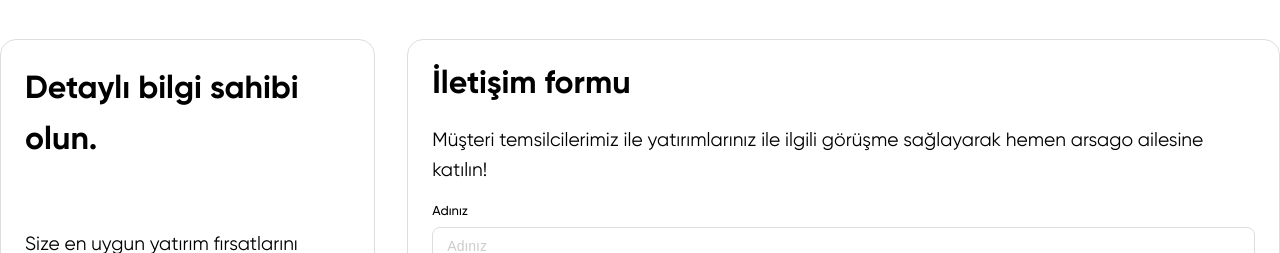
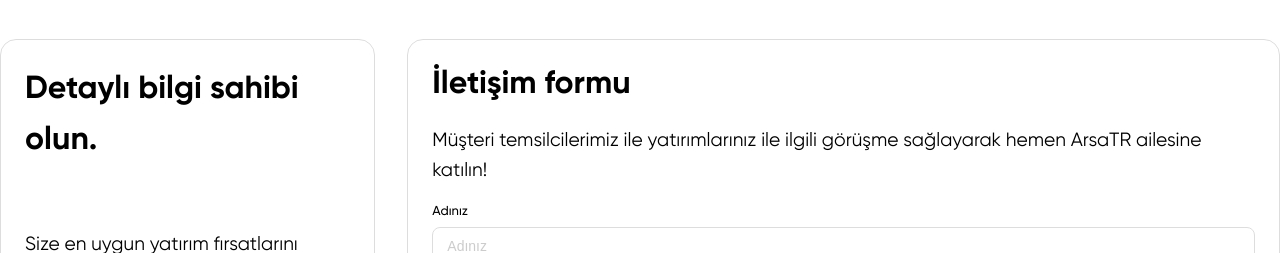
Before and after one commit to Osman-ordu/company-core-web, a React (Vite) app: page /projeler in a window 1280 px wide. Shown: the part 1380-1633 px from the top of the page. Built offline with nearby package versions, Linux system fonts and the light colour scheme.

Commit message:
Update contact form and title references to ArsaTR for consistency

```diff
--- a/src/components/CContactContainer/index.jsx
+++ b/src/components/CContactContainer/index.jsx
@@ -41,7 +41,7 @@ const CContactContainer = () => {
           <CContactForm
             className={styles['c-contact-container__form-form']}
             title="İletişim formu"
-            description="Müşteri temsilcilerimiz ile yatırımlarınız ile ilgili görüşme sağlayarak hemen arsago ailesine katılın!"
+            description="Müşteri temsilcilerimiz ile yatırımlarınız ile ilgili görüşme sağlayarak hemen ArsaTR ailesine katılın!"
           />
         </div>
       </div>
--- a/src/components/CQuadrupleArea/index.jsx
+++ b/src/components/CQuadrupleArea/index.jsx
@@ -4,7 +4,7 @@ import styles from './styles.module.scss';
 const CQuadrupleArea = () => {
   const main = [
     {
-      title: 'arsaysa o, arsago!',
+      title: 'arsaysa o, ArsaTR!',
       imageDesktop: 'https://arsago.com.tr/wp-content/uploads/2025/04/arsaysa-o-arsago-445x445.png',
       imageMobile: 'https://arsago.com.tr/wp-content/uploads/2025/04/arsaysa-o-arsago-220x220.png',
     },
```
